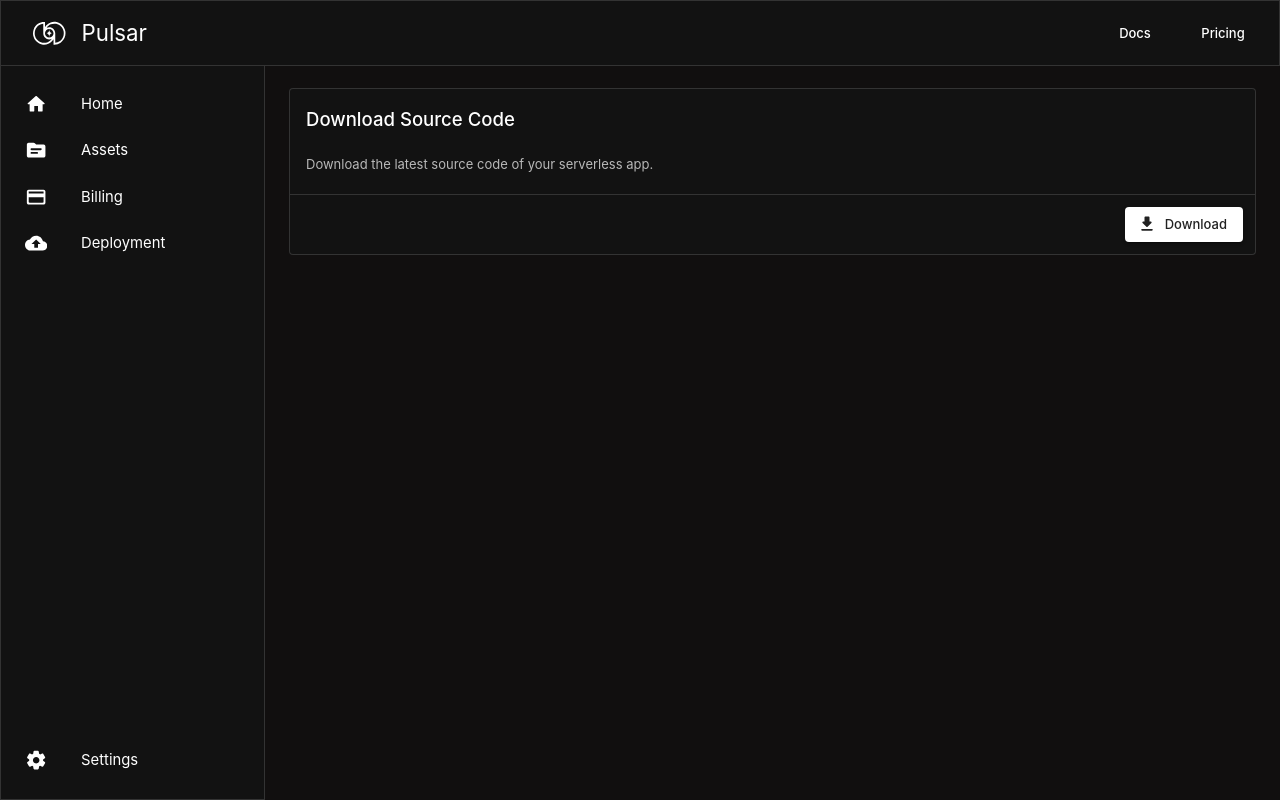
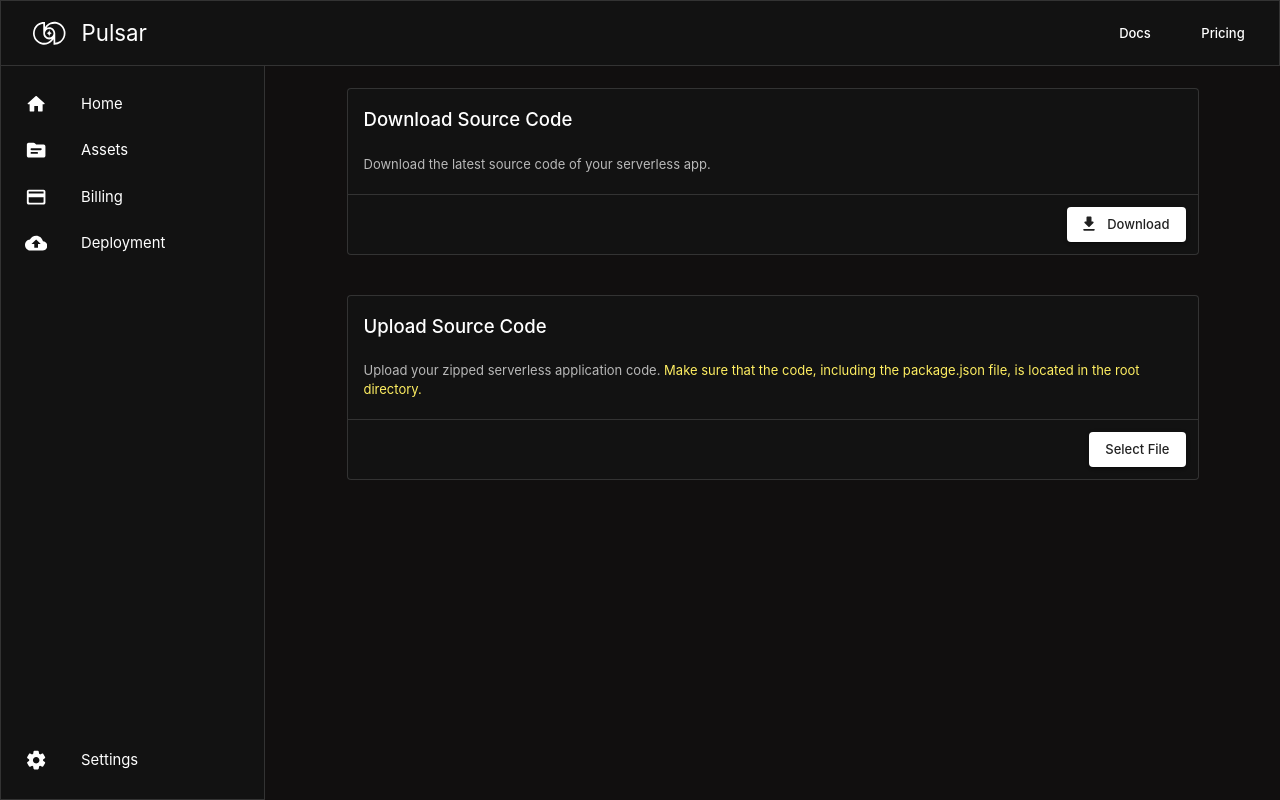
Before and after one commit to pulsar-serverless/pulsar-platform, a Next.js app in the folder frontend/: page /1/1/deployment in a window 1280 px wide. Built offline with nearby package versions, Linux system fonts and the light colour scheme; no server answers.

Commit message:
backend (frontend): upload zipped project code

```diff
--- a/frontend/src/api/projects.ts
+++ b/frontend/src/api/projects.ts
@@ -33,4 +33,9 @@ export const ProjectApi = {
     const blobUrl = URL.createObjectURL(data);
     window.open(blobUrl);
   },
+
+  async uploadProjectCode(body: FormData) {
+    const { data } = await axiosInstance.put(`/projects/code/${body.get('projectId')}`, body);
+    return data;
+  },
 };
--- a/frontend/src/app/[username]/[projectId]/deployment/page.tsx
+++ b/frontend/src/app/[username]/[projectId]/deployment/page.tsx
@@ -6,13 +6,17 @@ import {
   Card,
   CardActions,
   CardContent,
+  Container,
   Divider,
+  Stack,
   Typography,
 } from "@mui/material";
 import DownloadRoundedIcon from "@mui/icons-material/DownloadRounded";
+import AddRoundedIcon from "@mui/icons-material/AddRounded";
 import { useParams } from "next/navigation";
 import { ProjectApi } from "@/api/projects";
 import { useMutation } from "@tanstack/react-query";
+import { UploadCode } from "@/components/deployment/UploadCode";
 
 export default function Page() {
   const { projectId } = useParams<{ projectId: string }>();
@@ -22,7 +26,8 @@ export default function Page() {
   });
 
   return (
-    <Box my={3}>
+    <Container maxWidth="md">
+      <Stack gap={5} my={3}>
         <Card>
           <CardContent>
             <Typography mb={2.5} variant="h6" component="div">
@@ -45,6 +50,9 @@ export default function Page() {
             </Button>
           </CardActions>
         </Card>
-    </Box>
+
+        <UploadCode projectId={projectId} />
+      </Stack>
+    </Container>
   );
 }
--- a/frontend/src/app/[username]/[projectId]/layout.tsx
+++ b/frontend/src/app/[username]/[projectId]/layout.tsx
@@ -64,7 +64,7 @@ export default function Layout({ children }: { children: ReactNode }) {
         </List>
       </Drawer>
       <Box component="main" sx={{ flexGrow: 1 }}>
-        <Container>{children}</Container>
+        {children}
       </Box>
     </>
   );
--- /dev/null
+++ b/frontend/src/components/deployment/UploadCode.tsx
@@ -0,0 +1,93 @@
+"use client";
+
+import {
+  Card,
+  CardContent,
+  Typography,
+  Divider,
+  CardActions,
+  Button,
+  Box,
+  Chip,
+} from "@mui/material";
+import { FormEvent, useState } from "react";
+import FolderZipRoundedIcon from "@mui/icons-material/FolderZipRounded";
+import { useMutation } from "@tanstack/react-query";
+import { useSnackbar } from "@/hooks/useSnackbar";
+import { ProjectApi } from "@/api/projects";
+
+export const UploadCode = ({ projectId }: { projectId: string }) => {
+  const [file, setFile] = useState<File | undefined>();
+  const snackbar = useSnackbar();
+
+  const { mutate } = useMutation({
+    mutationFn: ProjectApi.uploadProjectCode,
+    onSuccess: () => {
+      snackbar.setSuccessMsg("Project code uploaded successfully!");
+      setFile(undefined);
+    },
+    onError: () => snackbar.setErrorMsg("Unable to upload the code."),
+  });
+
+  const handleSubmit = (e: FormEvent) => {
+    e.preventDefault();
+    const form = new FormData();
+    form.set("file", file!);
+    form.set("projectId", projectId);
+
+    mutate(form);
+  };
+
+  return (
+    <Card component="form" onSubmit={handleSubmit}>
+      <CardContent>
+        <Typography mb={2.5} variant="h6" component="div">
+          Upload Source Code
+        </Typography>
+        <Typography gutterBottom variant="body2" color="text.secondary">
+          Upload your zipped serverless application code.{" "}
+          <Typography component={'span'} variant="body2" color="warning.light">
+            Make sure that the code, including the package.json file, is located in
+            the root directory.
+          </Typography>
+        </Typography>
+      </CardContent>
+      <Divider />
+      <CardActions sx={{ justifyContent: "space-between", p: 1.5 }}>
+        <Box>
+          {file && (
+            <Chip
+              icon={<FolderZipRoundedIcon />}
+              label={file?.name}
+              onDelete={() => setFile(undefined)}
+            />
+          )}
+        </Box>
+        {!file && (
+          <Button
+            variant="contained"
+            component="label"
+            color="secondary"
+            size="medium"
+          >
+            Select File
+            <input
+              type="file"
+              hidden
+              onChange={(e) => {
+                console.log(e.target.files);
+                setFile(e.target.files?.[0]);
+              }}
+              accept=".zip"
+            />
+          </Button>
+        )}
+        {!!file && (
+          <Button variant="contained" color="secondary" type="submit">
+            Upload
+          </Button>
+        )}
+      </CardActions>
+    </Card>
+  );
+};
--- a/frontend/src/components/project/ProjectDetailsCard.tsx
+++ b/frontend/src/components/project/ProjectDetailsCard.tsx
@@ -37,8 +37,8 @@ export const ProjectDetailsCard = ({
     >
       <CardMedia
         sx={{
-          minWidth: 300,
-          aspectRatio: 1,
+          minWidth: 350,
+          aspectRatio: 1.6,
         }}
       >
         <Skeleton variant="rectangular" width={"100%"} height={"100%"} />
--- a/frontend/src/components/providers/ThemeProvider.tsx
+++ b/frontend/src/components/providers/ThemeProvider.tsx
@@ -1,5 +1,6 @@
 "use client";
 
+import { yellow } from "@mui/material/colors";
 import { ThemeProvider, createTheme } from "@mui/material/styles";
 import { ReactNode } from "react";
 
@@ -11,6 +12,9 @@ const theme = createTheme({
     },
     secondary: {
       main: "#ffffff",
+    },
+    warning: {
+      main: yellow[500]
     },
     text: {
       primary: "#fff",
```
Also changed, not shown: frontend/src/app/[username]/[projectId]/home/page.tsx (+10 -3 lines). Lines whose indentation alone changed are shown as unchanged.
